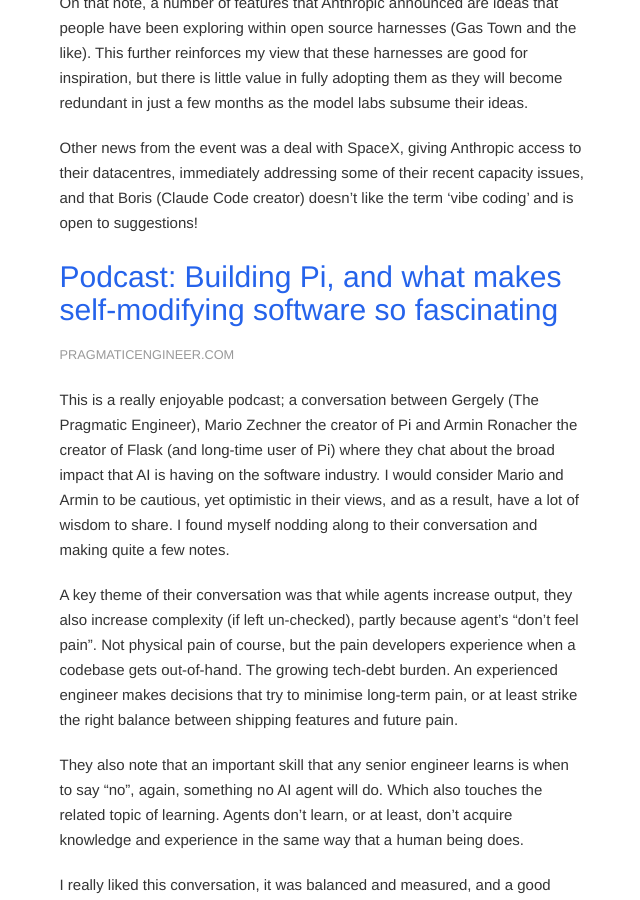
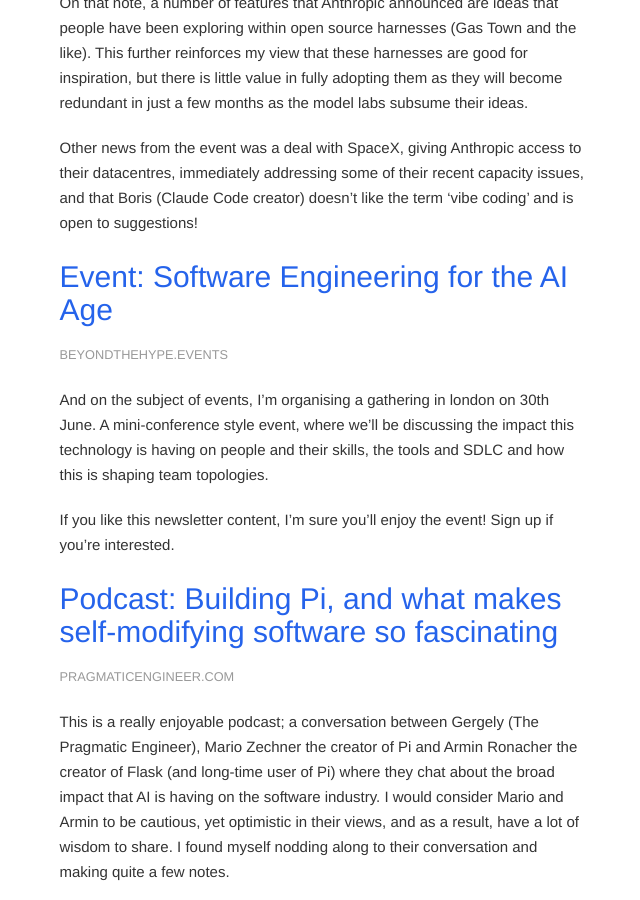
Before and after one commit to ColinEberhardt/augmented-coding-weekly, a Jekyll site: the page built from _posts/2026-05-08-issue-43.md, in a window 1280 px wide and 900 px high, scrolled down 1452 px. Shown: the whole window, without its empty margins (318-958 px from the left). Built offline with Jekyll 4.4.1, drawn with Linux system fonts in a browser that asks for light colours.

Commit message:
event advert
Signed-off-by: Colin Eberhardt <colin.eberhardt@gmail.com>

```diff
--- a/_posts/2026-05-08-issue-43.md
+++ b/_posts/2026-05-08-issue-43.md
@@ -25,6 +25,13 @@
 
 Other news from the event was a deal with SpaceX, giving Anthropic access to their datacentres, immediately addressing some of their recent capacity issues, and that Boris (Claude Code creator) doesn't like the term 'vibe coding' and is open to suggestions!
 
+## [Event: Software Engineering for the AI Age](https://beyondthehype.events/)
+
+<small>BEYONDTHEHYPE.EVENTS</small>
+
+And on the subject of events, I'm organising a gathering in london on 30th June. A mini-conference style event, where we'll be discussing the impact this technology is having on people and their skills, the tools and SDLC and how this is shaping team topologies.
+
+If you like this newsletter content, I'm sure you'll enjoy the event! Sign up if you're interested.
 
 ## [Podcast: Building Pi, and what makes self-modifying software so fascinating](https://newsletter.pragmaticengineer.com/p/building-pi-and-what-makes-self-modifying)
 
```
